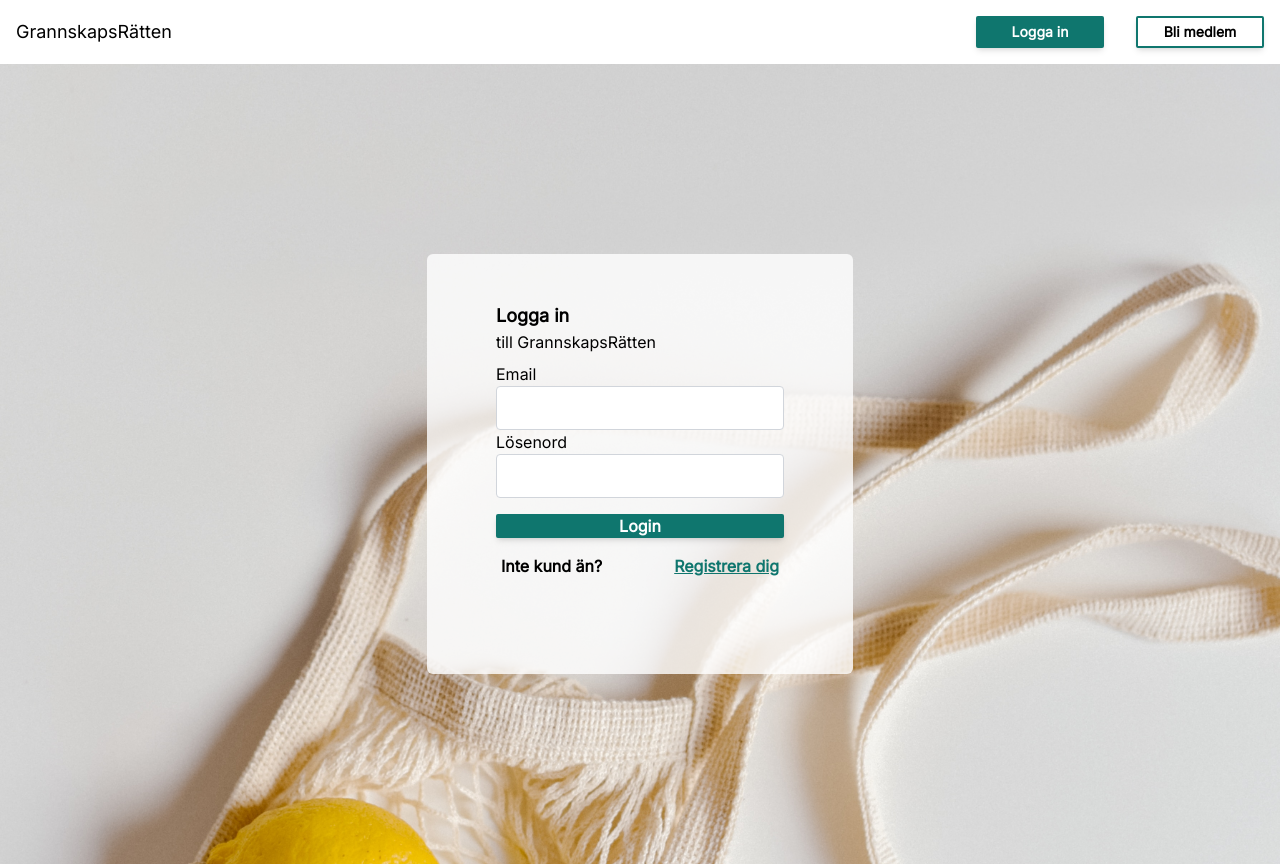
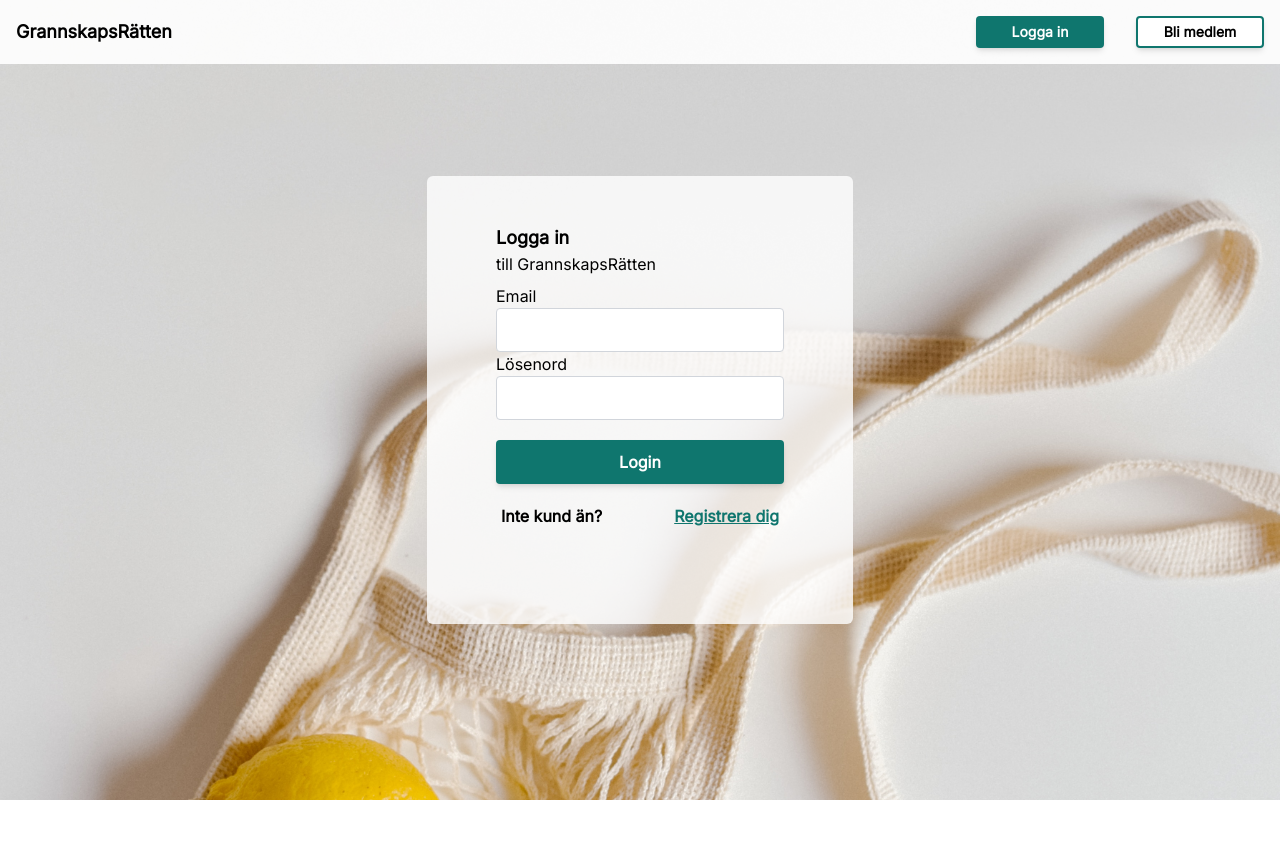
Before and after one commit to BaqerAlabedi/u08-business-idea-dreamteam, a React (Vite) app in the folder front/: page /login in a window 1280 px wide. After the commit the page ends 800 px from the top, so only its background shows below. Built offline with nearby package versions, Linux system fonts and the light colour scheme.

Commit message:
Fixing links

```diff
--- a/front/src/App.tsx
+++ b/front/src/App.tsx
@@ -1,4 +1,4 @@
-import { Outlet } from "react-router-dom"
+import { Outlet } from "react-router-dom";
 import Navbar from "./components/Navbar";
 
 function App() {
--- a/front/src/components/Button.tsx
+++ b/front/src/components/Button.tsx
@@ -6,7 +6,7 @@ interface Props {
 	className?: string;
 }
 
-const def = "font-semibold rounded-sm shadow-md ";
+const def = "font-semibold rounded shadow-md ";
 export default function Button({children, onClick, red, white, className}:Props) {
 	let style = (red)
 		? def + "border-2 border-red-700 bg-white hover:bg-red-700 text-black hover:text-white "
--- a/front/src/components/Navbar.tsx
+++ b/front/src/components/Navbar.tsx
@@ -41,7 +41,9 @@ export default function Navbar() {
 	return (
 		<header className="w-full bg-white/90 sticky top-0 z-10">
 			<section className="flex justify-between items-center p-4">
-				<h1 className="text-lg font-medium">GrannskapsRätten</h1>
+				<Link to={is_login() ? "/dashboard" : "/"}>
+					<h1 className="text-lg font-semibold">GrannskapsRätten</h1>
+				</Link>
 				<BsChatLeftTextFill className={`${is_login() ? "" : "hidden "}fill-teal-700 cursor-pointer text-2xl`}/>
 				<div>
 					<button onClick={menu} id="menu" className="md:hidden w-9 h-[20px]">
--- a/front/src/main.tsx
+++ b/front/src/main.tsx
@@ -2,9 +2,7 @@ import ReactDOM from "react-dom/client";
 import "./index.css";
 import {
 	createBrowserRouter,
-	Route,
 	RouterProvider,
-	Routes,
 } from "react-router-dom";
 import App from "./App";
 import Index from "./pages/Index";
--- a/front/src/pages/Chat.tsx
+++ b/front/src/pages/Chat.tsx
@@ -1,5 +1,6 @@
 import { FaAngleLeft, FaExclamation } from "react-icons/fa";
 import Input from "../components/Input";
+import { Link } from "react-router-dom";
 
 function Chat() {
 	const props = {
@@ -39,10 +40,13 @@ function Chat() {
 		return date.toLocaleTimeString([], { hour: "2-digit", minute: "2-digit" });
 	};
 
+
 	return (
 		<div className="w-10/12 mx-auto max-w-5xl">
 			<section className="mt-5 flex justify-between">
-				<FaAngleLeft className="text-2xl" />
+				<Link to={"/conversation"}>
+					<FaAngleLeft className="text-2xl"/>
+				</Link>
 				<div className="flex flex-col text-center">
 					<h2 className="text-xl font-semibold">{props.title}</h2>
 					<h3 className="text-lg">{props.buyer}</h3>
--- a/front/src/pages/Index.tsx
+++ b/front/src/pages/Index.tsx
@@ -1,21 +1,17 @@
+import { Link } from "react-router-dom";
 import Button from "../components/Button";
 
 function Index() {
 	return(
-
-		<div className="flex items-center h-screen bg-cover bg-center bg-index">
-
+		<div className="absolute top-0 flex items-center w-screen h-screen bg-cover bg-center bg-index">
 			<section className="mx-auto w-72 h-5/6 place-content-around lg:grid-cols-1 lg:justify-items-stretch grid grid-rows-1 lg:w-5/6 lg:place-content-start ">
 				<div className="lg:place-self-end lg:self-start lg:w-3/6">
-					<h1 className="lg:w-96 text-3xl mb-4">Grannskaps<b>Rätten</b></h1>
+					<h1 className="lg:w-96 text-3xl my-4">Grannskaps<b>Rätten</b></h1>
 					<p className="lg:w-96">GrannskapsRätten hjälper dig att minska matsvinnet genom att knyta samman människor i ditt närområde. </p>
 				</div>
-
-				<Button className="lg:justify-self-start w-72 h-12 mb-4 bg-teal-700 text-white">Registrera dig <b>idag</b></Button>
+				<Link to={"/register"} className="lg:justify-self-start"><Button>Registrera dig <b>idag</b></Button></Link>
 			</section>
 		</div>
-
-
 	);
 }
 
--- a/front/src/pages/Product.tsx
+++ b/front/src/pages/Product.tsx
@@ -1,4 +1,6 @@
 import { FaAngleLeft, FaLocationArrow } from "react-icons/fa";
+import { Link } from "react-router-dom";
+import Button from "../components/Button";
 
 
 function Product(){
@@ -29,8 +31,10 @@ function Product(){
 	return(
 		<div className="relative max-w-5xl mx-auto">
 			<section>
-				<img src={data.img} alt="Image of food" className="w-screen h-full object-cover h-[25rem]" />
-				<FaAngleLeft className="absolute top-2 left-2 text-2xl bg-white/30 rounded-lg"></FaAngleLeft>
+				<img src={data.img} alt="Image of food" className="w-screen object-cover h-[25rem]" />
+				<Link to={"/dashboard"}>
+					<FaAngleLeft className="absolute top-2 left-2 text-2xl bg-white/30 rounded-lg"></FaAngleLeft>
+				</Link>
 				<div className="absolute top-2 right-2 flex bg-white/50 rounded-lg p-2 gap-2 items-center">
 					<FaLocationArrow className="text-sm"></FaLocationArrow>
 					<p><span className="font-semibold">1.2</span> km</p>
@@ -66,7 +70,7 @@ function Product(){
 			</section>
 			<div className="bg-gray-200 py-3 fixed bottom-0 left-0 right-0">
 				{/* Ta bort sen */}
-				<div className="m-3 mx-auto w-72 h-11 bg-teal-700 rounded"></div>
+				<Link to={"/conversation/236632"} className="flex flex-col items-center"><Button>Kontakta säljare</Button></Link>
 			</div>
 		</div>
 	);
--- a/front/src/pages/Register.tsx
+++ b/front/src/pages/Register.tsx
@@ -1,24 +1,27 @@
+import { Link } from "react-router-dom";
 import Button from "../components/Button";
 import Input from "../components/Input";
 
 function Register() {
 	return (
-		<div className="flex items-center justify-center h-screen bg-cover bg-center bg-register ">
+		<div className="absolute top-0 flex items-center justify-center h-screen w-screen bg-cover bg-center bg-register ">
 			<div className="rounded-md md:w-1/3 lg:bg-white/80 lg:p-12 ">
 				<div className="flex flex-col justify-center mb-12">
 					<div className="mx-auto">
 						<h1 className="  text-lg w-72 font-bold">Registrera dig</h1>
 						<h2 className="w-72 mb-2">till GrannskapsRätten</h2>
 					</div>
-					<form className="mx-auto">
+					<form className="mx-auto flex flex-col gap-4">
 						<Input inputID="email" labelText="Email" opacity={1} placeHolder=""></Input>
+						<Input inputID="surname" labelText="Förnamn" opacity={1} placeHolder=""></Input>
+						<Input inputID="lastname" labelText="Efternamn" opacity={1} placeHolder=""></Input>
 						<Input inputID="password" labelText="Nytt lösenord" opacity={1} placeHolder=""></Input>
 						<Input inputID="password" labelText="Bekräfta lösenord" opacity={1} placeHolder=""></Input>
-						<Button className="w-72 mt-4 mb-4 bg-teal-700 text-white" >Registrera dig</Button>
+						<Button>Login</Button>
 					</form>
-					<div className="flex flex-row justify-center gap-8">
+					<div className="flex flex-row justify-center gap-8 my-4">
 						<h3 className="lg:mr-10 font-bold">Redan kund?</h3>
-						<a className="underline font-bold text-teal-700">Logga in</a>
+						<Link to={"/login"} className="underline font-bold text-teal-700">Logga in</Link>
 					</div>
 				</div>
 			</div>
--- a/front/src/pages/login.tsx
+++ b/front/src/pages/login.tsx
@@ -1,9 +1,10 @@
+import { Link } from "react-router-dom";
 import Button from "../components/Button";
 import Input from "../components/Input";
 
 function Login() {
 	return (
-		<div className="flex items-center justify-center h-screen bg-cover bg-center bg-login ">
+		<div className="absolute top-0 flex items-center justify-center h-screen w-screen bg-cover bg-center bg-login ">
 			<div className="rounded-md md:w-1/3  lg:bg-white/80 lg:p-12 ">
 				<div className="flex flex-col justify-center mb-12">
 					<div className="mx-auto">
@@ -13,11 +14,11 @@ function Login() {
 					<form className="mx-auto">
 						<Input inputID="email" labelText="Email" opacity={1} placeHolder=""></Input>
 						<Input inputID="password" labelText="Lösenord" opacity={1} placeHolder=""></Input>
-						<Button className="w-72 mt-4 mb-4 bg-teal-700 text-white" >Login</Button>
+						<div className="my-5"><Button>Login</Button></div>
 					</form>
 					<div className="flex flex-row justify-center gap-8">
 						<h3 className="lg:mr-10 font-bold">Inte kund än?</h3>
-						<a className="underline font-bold text-teal-700">Registrera dig</a>
+						<Link to={"/register"} className="underline font-bold text-teal-700">Registrera dig</Link>
 					</div>
 				</div>
 			</div>
```
